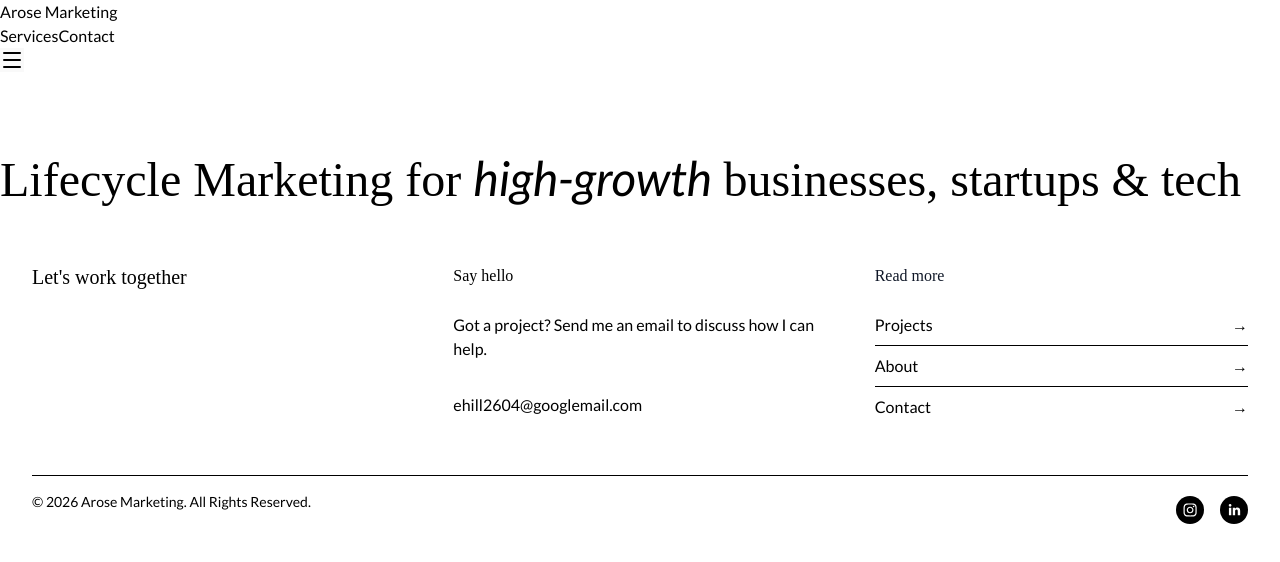
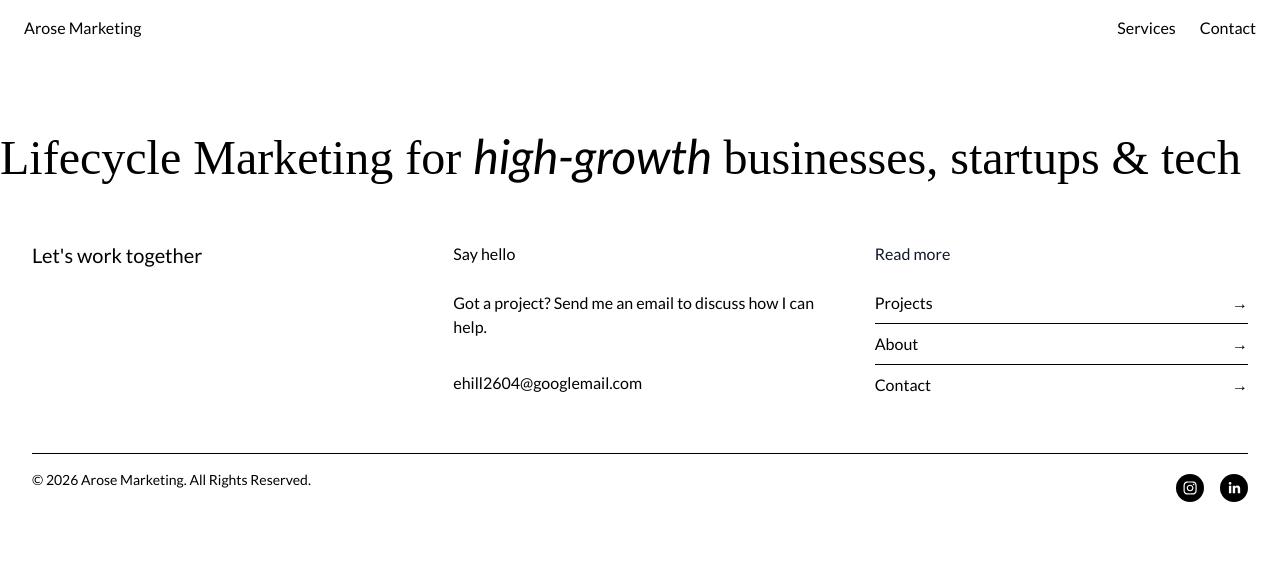
Before and after one commit to KatieHill-Fr-Gr/arose-marketing, a React (Vite) app: page / in a window 1280 px wide. Shown: the top 562 px of the page. Built offline with nearby package versions, Linux system fonts and the light colour scheme; a web font is replaced by a local one.

Commit message:
Tailwind css styling added to Nav

```diff
--- a/src/components/Nav/Nav.jsx
+++ b/src/components/Nav/Nav.jsx
@@ -8,26 +8,28 @@ const Nav = () => {
 
     return (
         <>
-            <nav>
+            <nav className="flex items-center justify-between px-6 py-4 bg-white">
                 <div className="left-section">
                     <Link to="/" className="home-link">Arose Marketing</Link>
                 </div>
 
-                <div className="right-section">
+                <div className="hidden md:flex gap-6">
                     <Link to="/" className="page-link">Services</Link>
                     <Link to="/" className="page-link">Contact</Link>
                 </div>
-                <div className="mobile-user-controls">
+                <div className="md:hidden">
                     <button
                         className="hamburger"
                         onClick={() => setMenuOpen(prev => !prev)}
+                        aria-label="Toggle menu"
                     >
-                        {menuOpen ? <X size={24} color="var(--light-fonts)" /> : <Menu size={24} color="var(--light-fonts)" />}
+                        {menuOpen ? <X size={24} /> : <Menu size={24}  />}
                     </button>
                 </div>
+
                 {menuOpen && (
-                    <div className="mobile-menu">
-                        <div className="mobile-links">
+                    <div className="md:hidden bg-white border-t border-gray-200">
+                        <div className="flex flex-col px-6 py-4 gap-4">
                             <Link to="/" className="mobile-link" onClick={() => setMenuOpen(false)}>Services</Link>
                             <Link to="/" className="mobile-link" onClick={() => setMenuOpen(false)}>Contact</Link>
                         </div>
--- a/src/styles/index.css
+++ b/src/styles/index.css
@@ -22,6 +22,10 @@
 
 h1, h2, h3, h4, h5, h6 {
   font-family: "Playfair", serif;
+}
+
+h4, h5, h6 {
+  font-family: "Lato", sans-serif;
 }
 
 h1 {
```
